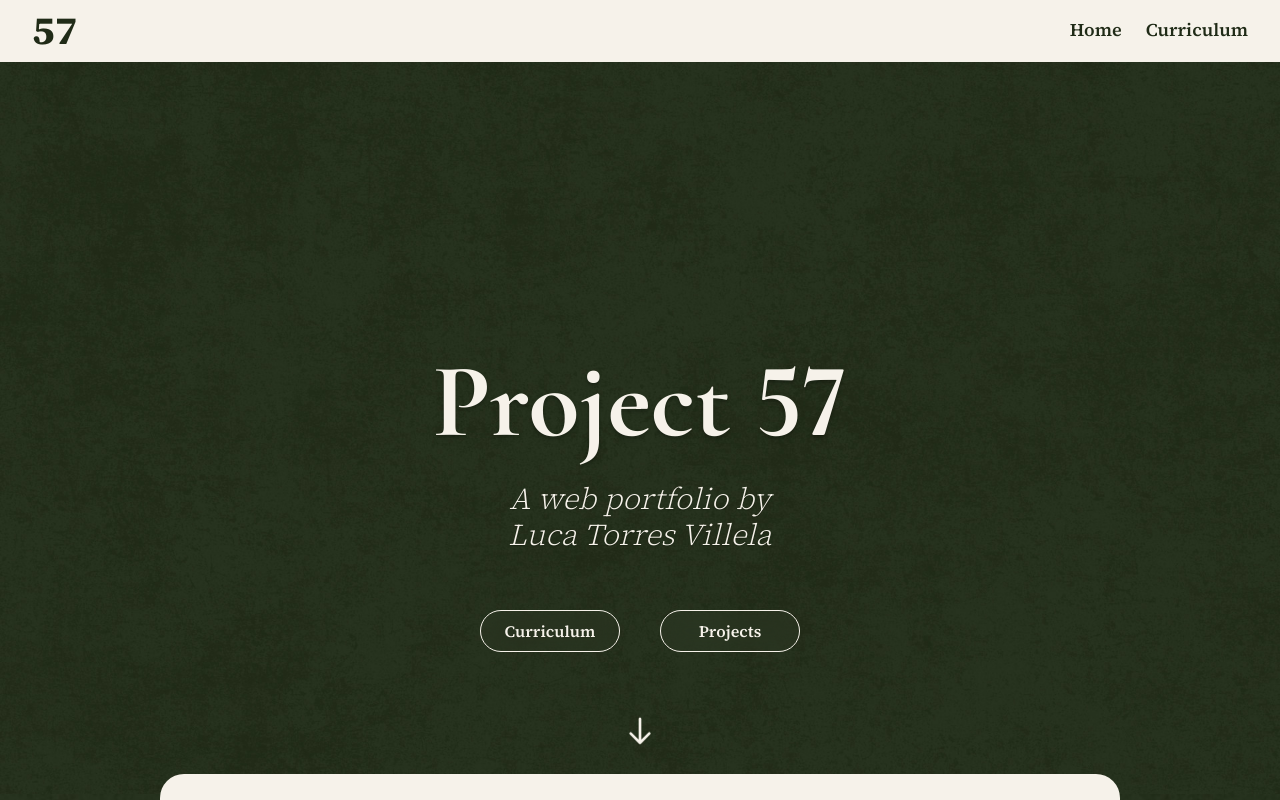
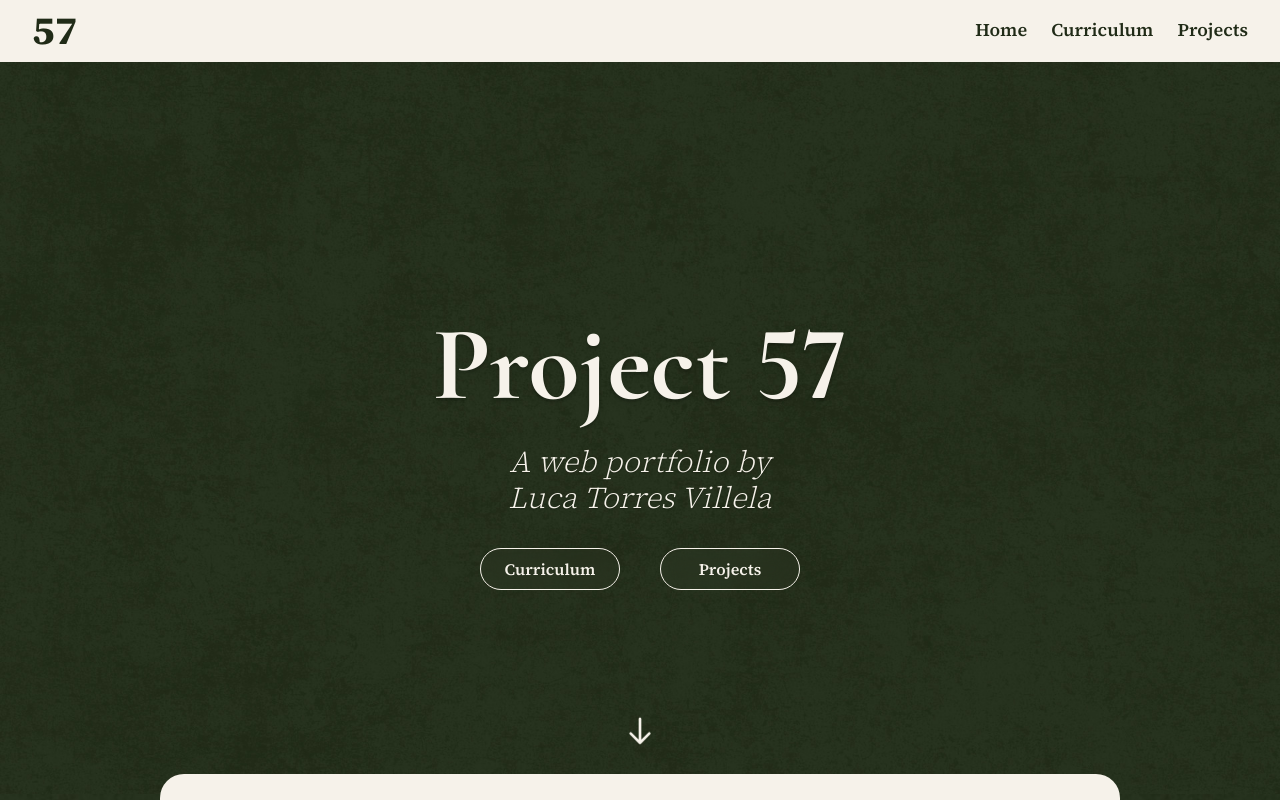
Before and after one commit to lucavillela/Project57, a Next.js app in the folder project57/: page / in a window 1280 px wide. Shown: the top 800 px of the page. Built offline with nearby package versions, Linux system fonts and the light colour scheme.

Commit message:
fix in scrolling

```diff
--- a/project57/src/app/page.tsx
+++ b/project57/src/app/page.tsx
@@ -12,18 +12,26 @@ import Button from "@/components/Button";
 export default function Home() {
   const [activeSection, setActiveSection] = useState("curriculum");
 
-  const handleSectionChange = (section: SetStateAction<string>) => {
+  const handleSectionChange = (section: string) => {
     setActiveSection(section);
 
-    const element = document.getElementById("content-section");
-    if (element) {
-      element.scrollIntoView({ behavior: "smooth" });
+    // esperar o próximo frame / render para garantir que o elemento alvo exista
+    requestAnimationFrame(() => {
+      // pequeno atraso extra para garantir render completo
+      setTimeout(() => {
+        const target =
+          document.getElementById(section) ||
+          document.getElementById("content-section");
+        if (target instanceof HTMLElement) {
+          target.scrollIntoView({ behavior: "smooth", block: "start" });
         }
+      }, 50);
+    });
   };
 
   return (
     <main className="min-h-screen">
-      <Navbar />
+      <Navbar onSectionChange={handleSectionChange} />
 
       <div className="relative h-[max(500px,94vh)] w-full">
         <Image
@@ -38,19 +46,14 @@ export default function Home() {
           <MandalaBackground />
         </div>
 
-        <div className="relative z-10 h-[max(500px,94vh)] flex flex-col text-center px-4 w-full">
-          <div className="flex-1"></div>
-
-          <div className="flex flex-col items-center">
+        <div className="relative z-10 h-[max(500px,94vh)] flex flex-col items-center justify-center text-center px-4 w-full">
           <h1 className="font-cormorant text-[105px] font-[700] text-brand-cream text-shadow-lg animate-fadeInUp max-sm:text-[70px] mb-[-5]">
             Project 57
           </h1>
-            <p className="font-[300] text-3xl text-brand-cream italic text-shadow-xs animate-fadeInUp max-sm:text-[25px]">
+          <p className="font-[300] text-3xl text-brand-cream italic text-shadow-xs animate-fadeInUp max-sm:text-[25px] mb-8">
             A web portfolio by <br /> Luca Torres Villela
           </p>
-          </div>
 
-          <div className="flex-1 flex flex-col items-center justify-center w-full -translate-y-13">
           <div className="flex flex-row items-center justify-center gap-10 animate-fadeInUp max-sm:gap-5">
             <Button
               label="Curriculum"
@@ -61,12 +64,8 @@ export default function Home() {
               onClick={() => handleSectionChange("projects")}
             />
           </div>
-          </div>
 
-          <div
-            id="curriculum"
-            className="absolute bottom-17 w-full flex justify-center left-0"
-          >
+          <div className="absolute bottom-17 w-full flex justify-center left-0">
             <ScrollArrow />
           </div>
         </div>
--- a/project57/src/components/Curriculum.tsx
+++ b/project57/src/components/Curriculum.tsx
@@ -388,7 +388,7 @@ const Curriculum = () => {
   ];
 
   return (
-    <div className="w-full max-w-4xl mx-auto">
+    <div id="curriculum" className="w-full max-w-4xl mx-auto scroll-m-[250px]">
       <style>{`
         @keyframes slideDown {
           from {
--- a/project57/src/components/Navbar.tsx
+++ b/project57/src/components/Navbar.tsx
@@ -2,14 +2,18 @@
 
 import React, { useState } from "react";
 
-const Navbar: React.FC = () => {
+type NavbarProps = {
+  onSectionChange?: (section: string) => void;
+};
+
+const Navbar: React.FC<NavbarProps> = ({ onSectionChange }) => {
   const [isOpen, setIsOpen] = useState(false);
 
   const navLinks = [
     { name: "Home", href: "/" },
     { name: "Curriculum", href: "#curriculum" },
-    /* { name: "Projects", href: "/" },
-    { name: "Blog", href: "/blog" }, */
+    { name: "Projects", href: "#projects" },
+    /*{ name: "Blog", href: "/blog" }, */
   ];
 
   const handleSmoothScroll = (
@@ -18,10 +22,7 @@ const Navbar: React.FC = () => {
   ) => {
     if (href.startsWith("#")) {
       e.preventDefault();
-      const element = document.querySelector(href);
-      if (element) {
-        element.scrollIntoView({ behavior: "smooth", block: "start" });
-      }
+      onSectionChange?.(href.replace("#", ""));
     }
     setIsOpen(false);
   };
--- a/project57/src/components/Projects.tsx
+++ b/project57/src/components/Projects.tsx
@@ -4,7 +4,10 @@ import projectsData from "@/data/projects.json";
 
 export default function Projects() {
   return (
-    <div className="grid grid-cols-1 md:grid-cols-2 gap-8 w-full max-w-[900px] mt-4 animate-fadeInUp">
+    <div
+      id="projects"
+      className="scroll-m-[250px] grid grid-cols-1 md:grid-cols-2 gap-8 w-full max-w-[900px] mt-4 animate-fadeInUp"
+    >
       {projectsData.map((project: any) => (
         <Link
           href={project.link || "#"}
```
Lines whose indentation alone changed are shown as unchanged.
